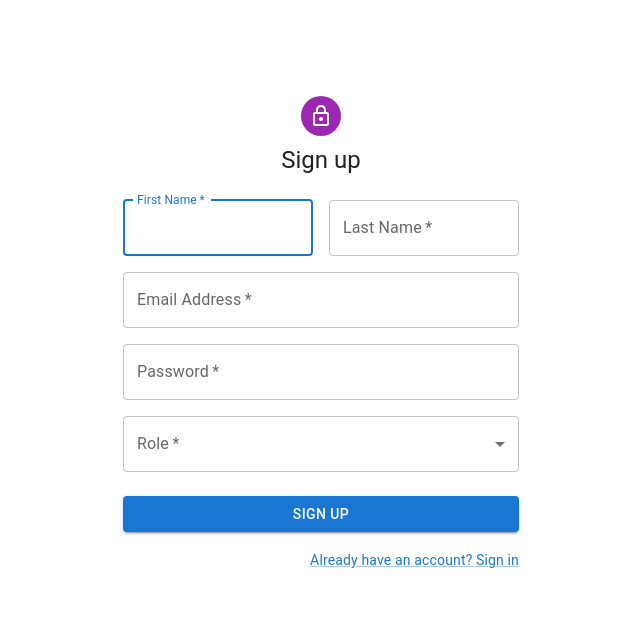
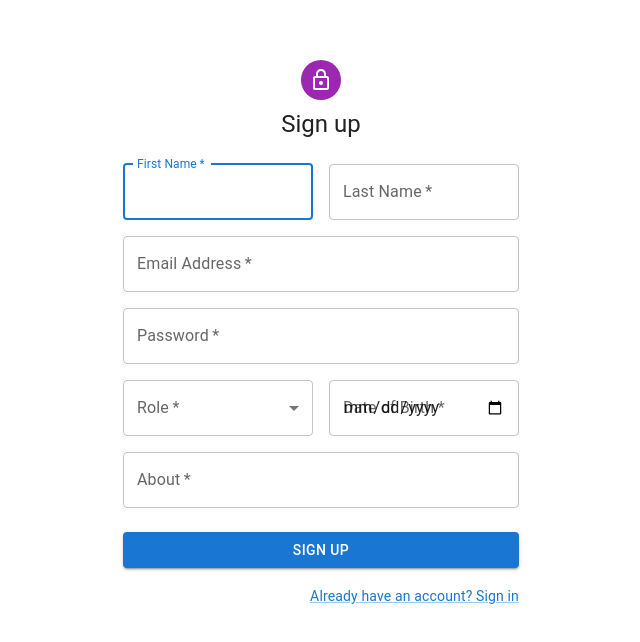
Before and after one commit to Sandeep7784/2024_Hackathon_Development-of-a-digital-community-platform, a React (Vite) app in the folder Frontend/: page / in a window 1280 px wide. Shown: the part 102-744 px from the top of the page, without its empty margins (319-959 px from the left). Built offline with nearby package versions, Linux system fonts and the light colour scheme.

Commit message:
updated the register form

```diff
--- a/Frontend/package.json
+++ b/Frontend/package.json
@@ -16,7 +16,9 @@
     "@mui/icons-material": "^5.15.11",
     "@mui/lab": "^5.0.0-alpha.166",
     "@mui/material": "^5.15.11",
+    "@mui/x-date-pickers": "^6.19.5",
     "@mui/x-date-pickers-pro": "^6.19.5",
+    "dayjs": "^1.11.10",
     "react": "^18.2.0",
     "react-dom": "^18.2.0",
     "react-hook-form": "^7.50.1"
--- a/Frontend/src/components/Signup.jsx
+++ b/Frontend/src/components/Signup.jsx
@@ -4,7 +4,7 @@ import Button from "@mui/material/Button";
 import CssBaseline from "@mui/material/CssBaseline";
 import TextField from "@mui/material/TextField";
 import FormControlLabel from "@mui/material/FormControlLabel";
-import MenuItem from '@mui/material/MenuItem';
+import MenuItem from "@mui/material/MenuItem";
 import Link from "@mui/material/Link";
 import Grid from "@mui/material/Grid";
 import Box from "@mui/material/Box";
@@ -18,7 +18,7 @@ import { createTheme, ThemeProvider } from "@mui/material/styles";
 const defaultTheme = createTheme();
 
 export default function SignUp() {
-  const [role, setRole] = React.useState('');
+  const [role, setRole] = React.useState("");
 
   const handleSubmit = (event) => {
     event.preventDefault();
@@ -100,6 +100,7 @@ export default function SignUp() {
                   autoComplete="new-password"
                 />
               </Grid>
+              <Grid item xs={12} sm={6}>
               <Grid item xs={12}>
                 <TextField
                   required
@@ -113,6 +114,29 @@ export default function SignUp() {
                   <MenuItem value="manager">Manager</MenuItem>
                   <MenuItem value="user">User</MenuItem>
                 </TextField>
+              </Grid>
+              </Grid>
+              <Grid item xs={12} sm={6}>
+                <TextField
+                  required
+                  fullWidth
+                  id="dob"
+                  label="Date of Birth"
+                  name="dob"
+                  autoComplete="family-name"
+                  type="date"
+                />
+              </Grid>
+              <Grid item xs={12}>
+                <TextField
+                  required
+                  fullWidth
+                  id="about"
+                  label="About"
+                  name="about"
+                  autoComplete="email"
+                  type="text"
+                />
               </Grid>
             </Grid>
             <Button
```
Also changed, not shown: 1 other file (tests, documents, lock files or other folders).
